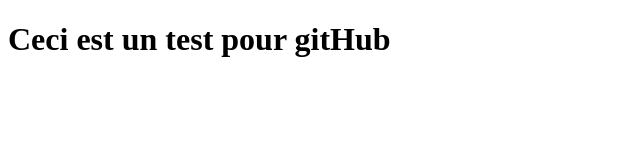
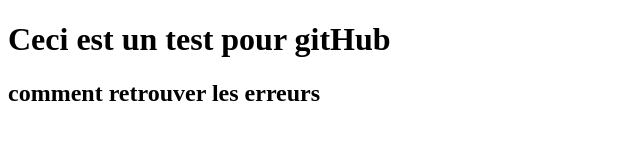
Before and after one commit to BRICETRAORE/testGit, a plain HTML site: page index.html in a window 1280 px wide. Shown: the whole page, without its empty margins (0-640 px from the left). Drawn offline with Linux system fonts and the light colour scheme.

```diff
--- a/index.html
+++ b/index.html
@@ -8,5 +8,6 @@
 </head>
 <body>
     <h1>Ceci est un test pour gitHub</h1>
+    <h2>comment retrouver les erreurs</h2>
 </body>
 </html>
```
